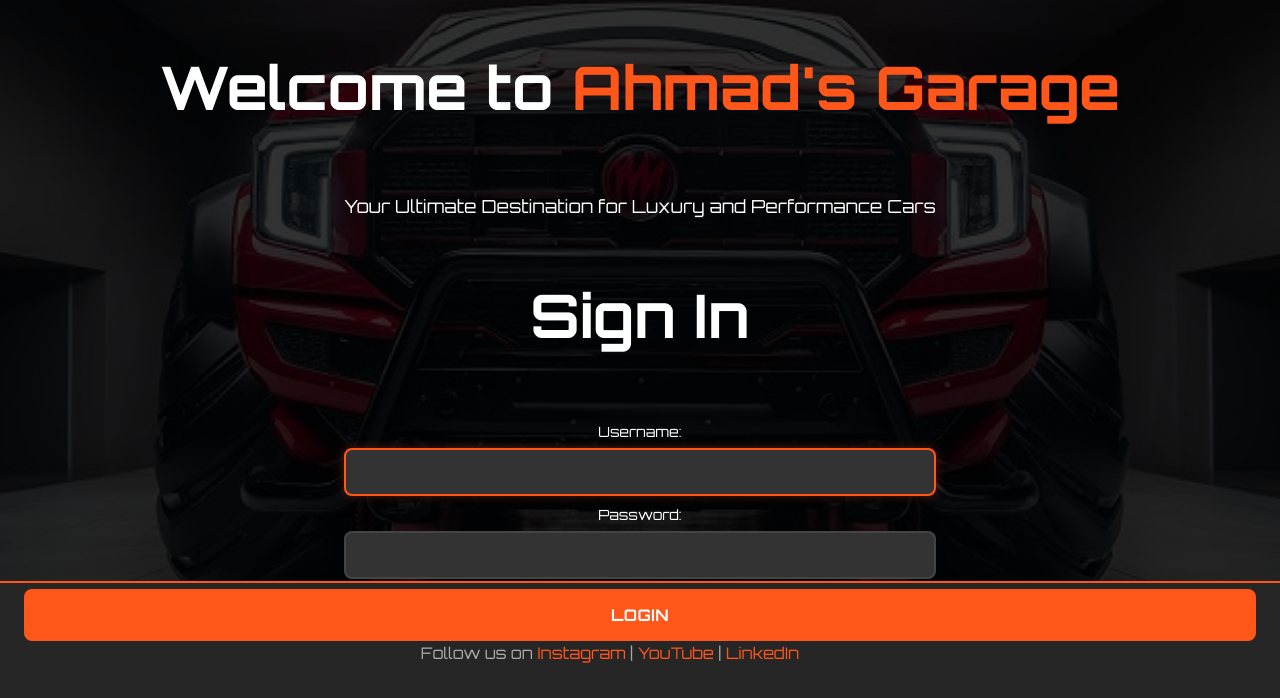
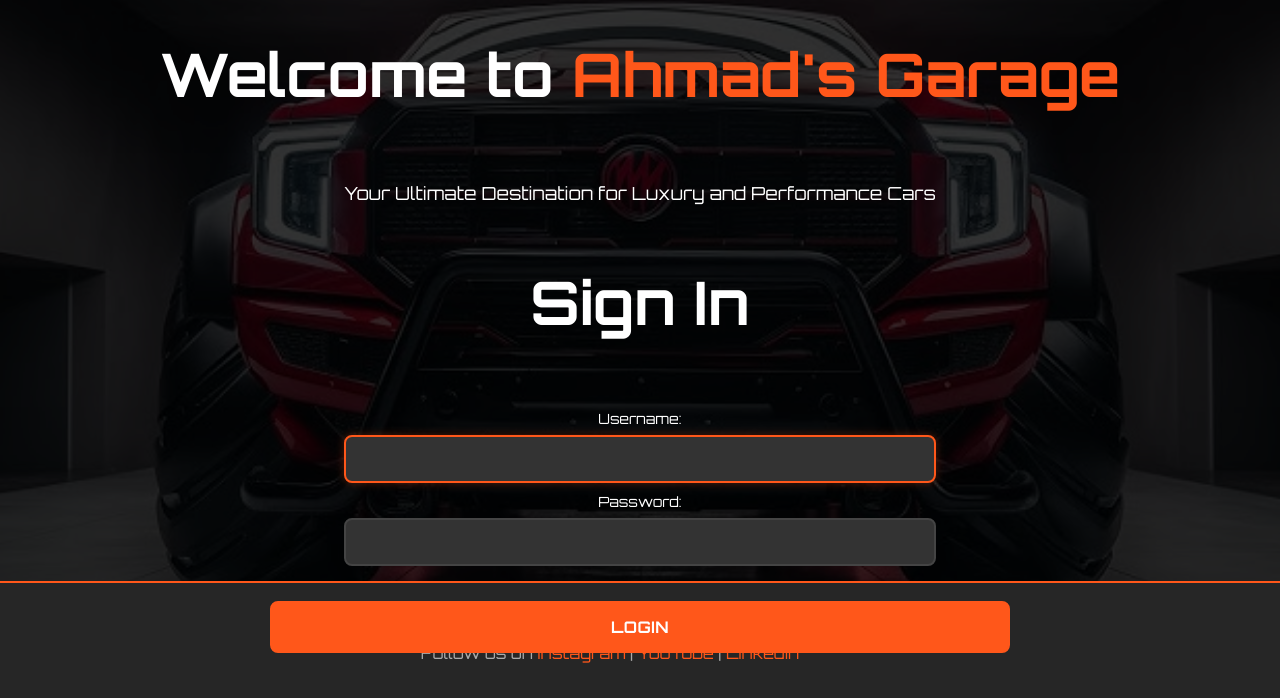
Before and after one commit to 27mdhaddad/Ahmad-s-Garage, a Django app: page / in a window 1280 px wide. Shown: the part 102-800 px from the top of the page. Run offline with Django 5.2, Linux system fonts and the light colour scheme.

Commit message:
login button modification

```diff
--- a/main_app/static/css/home.css
+++ b/main_app/static/css/home.css
@@ -33,7 +33,7 @@ form p input:focus {
 }
 
 .login-submit {
-    width: 100%;
+    width: 60%;
     padding: 14px;
     font-size: 16px;
     font-weight: 600;
@@ -45,6 +45,7 @@ form p input:focus {
     background: rgb(255, 87, 26);
     color: #fff;
     letter-spacing: 0.5px;
+    margin-top: 25px;
 }
 
 .login-submit:hover {
```
Also changed, not shown: db.sqlite3.
